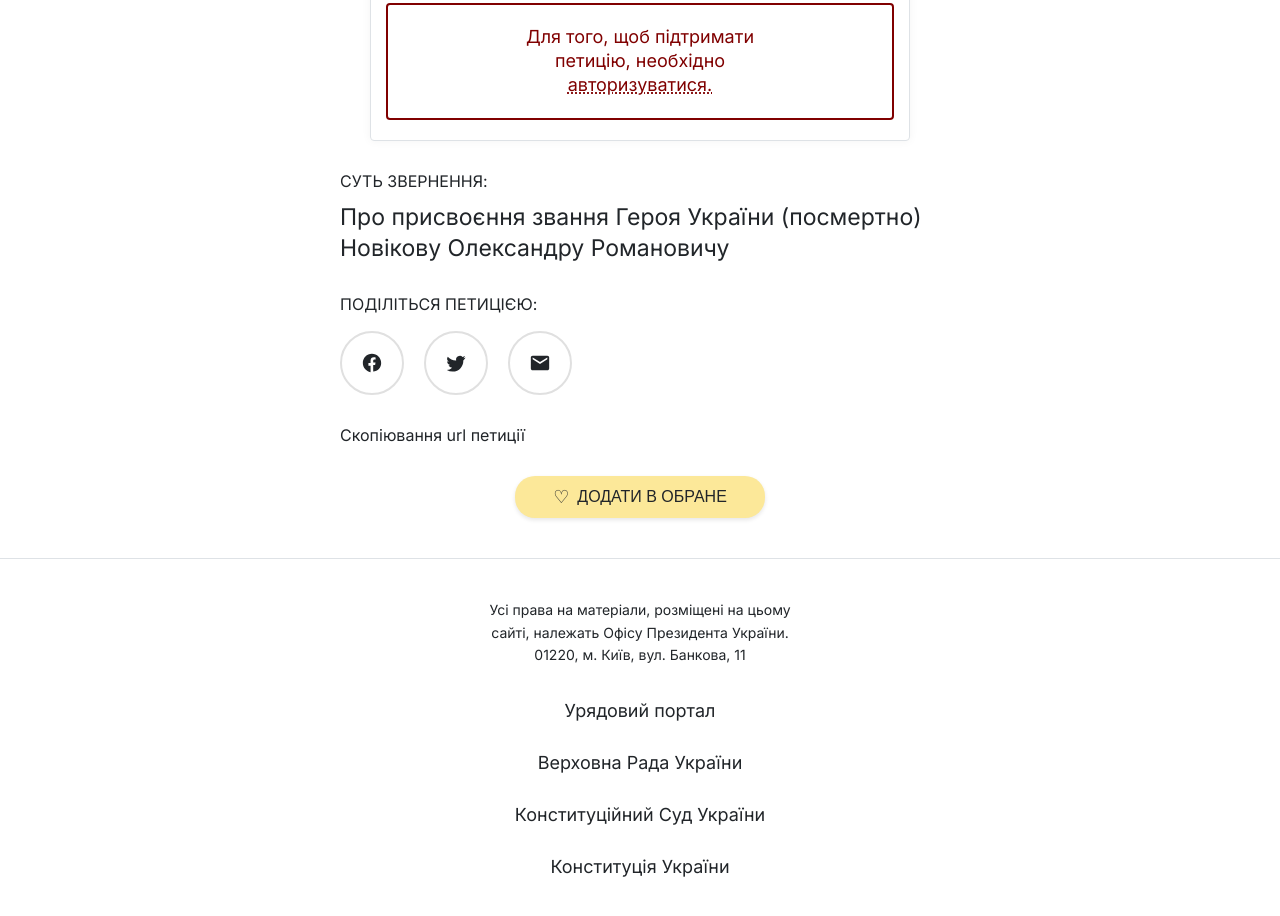
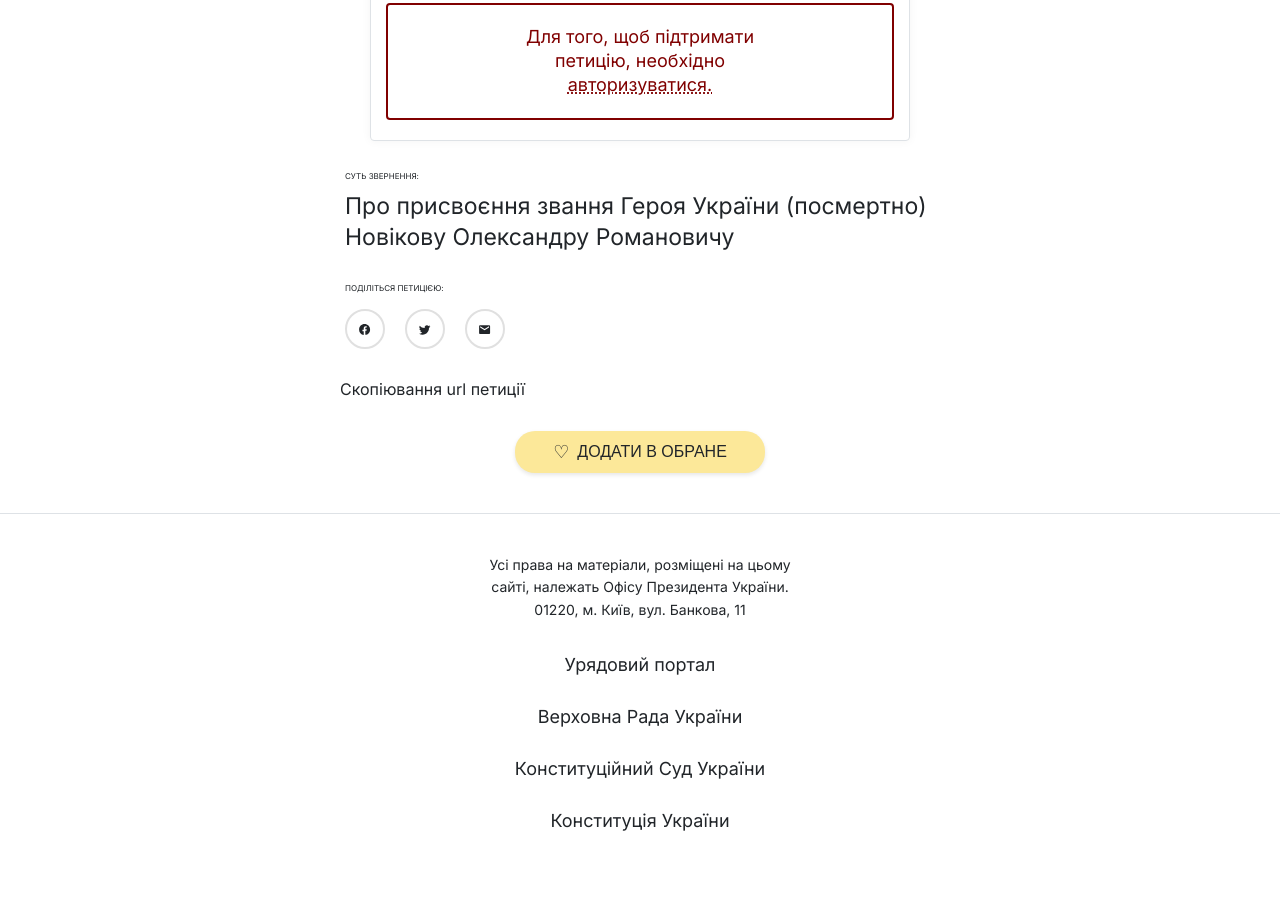
Before and after one commit to petition99/pet, a plain HTML site: page index.html in a window 1280 px wide. Shown: the part 1661-2577 px from the top of the page. After the commit the page ends 2535 px from the top, so only its background shows below. Drawn offline with Linux system fonts and the light colour scheme.

Commit message:
Refactor styles for section titles and social icons
Reduced font sizes and adjusted padding for various elements. Updated social icon button dimensions and hover effects.

```diff
--- a/index.html
+++ b/index.html
@@ -353,11 +353,13 @@
             cursor: pointer;
         }
 
+        /* --- ИЗМЕНЕНИЯ 1 и 2: СУТЬ ЗВЕРНЕННЯ --- */
         .section-title {
-            font-size: 16px;
+            font-size: 8px; /* Уменьшено на 50% (было 16px) */
             margin-top: 30px;
             margin-bottom: 10px;
             text-transform: uppercase;
+            padding-left: 5px; /* Отступ 0.5 см (5px) от края */
         }
 
         .petition-name-after-title {
@@ -365,31 +367,41 @@
             font-weight: 400;
             line-height: 1.35;
             margin-bottom: 30px;
+            padding-left: 5px; /* Отступ 0.5 см (5px) от края */
         }
+        /* ------------------------------------- */
 
         .social-share-container {
             display: flex;
-            gap: 10px;
+            justify-content: flex-start;
+            gap: 20px;
             margin: 15px 0 30px;
+            padding-left: 5px; /* Отступ 0.5 см (5px) от края для всего контейнера */
         }
 
+        /* --- ИЗМЕНЕНИЕ 3: СОЦИАЛЬНЫЕ ИКОНКИ --- */
         .social-icon-button {
-            width: 40px;
-            height: 40px;
+            width: 36px; /* Уменьшено на 40% (было 60px) */
+            height: 36px; /* Уменьшено на 40% (было 60px) */
             border-radius: 50%;
-            border: 1px solid #dee2e6;
+            border: 2px solid #e0e0e0;
             background-color: #fff;
             display: flex;
             justify-content: center;
             align-items: center;
-            cursor: pointer;
+            transition: background-color 0.2s ease, transform 0.2s ease;
+            text-decoration: none;
+        }
+        .social-icon-button svg {
+            width: 13.2px; /* Пропорциональное уменьшение (22px * 0.6 = 13.2px) */
+            height: 13.2px; /* Пропорциональное уменьшение (22px * 0.6 = 13.2px) */
+        }
+        /* --------------------------------------- */
+        .social-icon-button:hover {
+            background-color: #f7f7f7;
+            transform: scale(1.05);
         }
 
-        .social-icon {
-            font-weight: 700;
-            font-size: 18px;
-            color: #212529;
-        }
 
         .copy-url-text {
             font-size: 16px;
@@ -515,35 +527,6 @@ body.menu-open { overflow: hidden !important; height: 100%; }
   .fullscreen-menu .menu-link { font-size: 18px; padding:16px 8px; }
   .fullscreen-menu .create-petition-btn { padding: 12px 30px; font-size:18px; }
 }
-
-
-.social-share-container {
-  display: flex;
-  justify-content: flex-start;
-  gap: 20px;
-  margin: 15px 0 30px;
-}
-.social-icon-button {
-  width: 60px;
-  height: 60px;
-  border-radius: 50%;
-  border: 2px solid #e0e0e0;
-  background-color: #fff;
-  display: flex;
-  justify-content: center;
-  align-items: center;
-  transition: background-color 0.2s ease, transform 0.2s ease;
-  text-decoration: none;
-}
-.social-icon-button:hover {
-  background-color: #f7f7f7;
-  transform: scale(1.05);
-}
-.social-icon-button svg {
-  width: 22px;
-  height: 22px;
-}
-
 </style>
 </head>
 <body>
```
